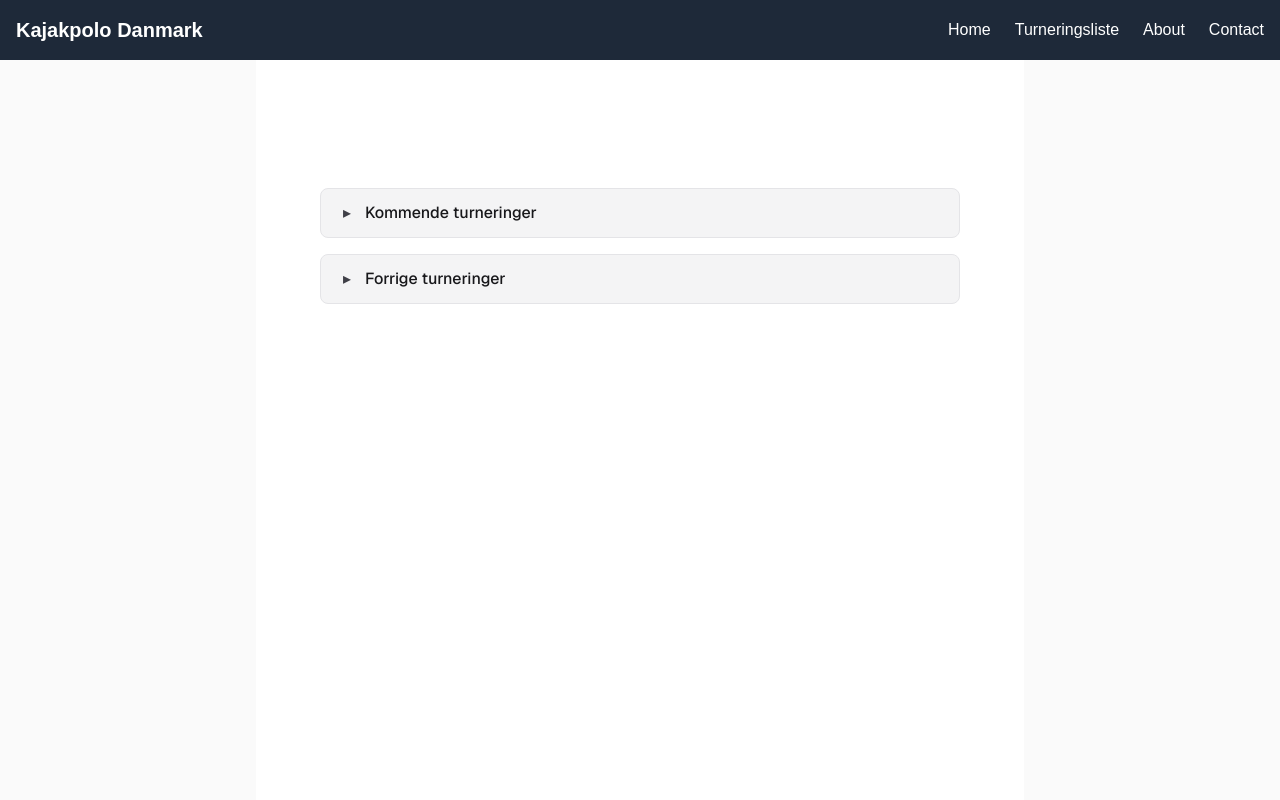
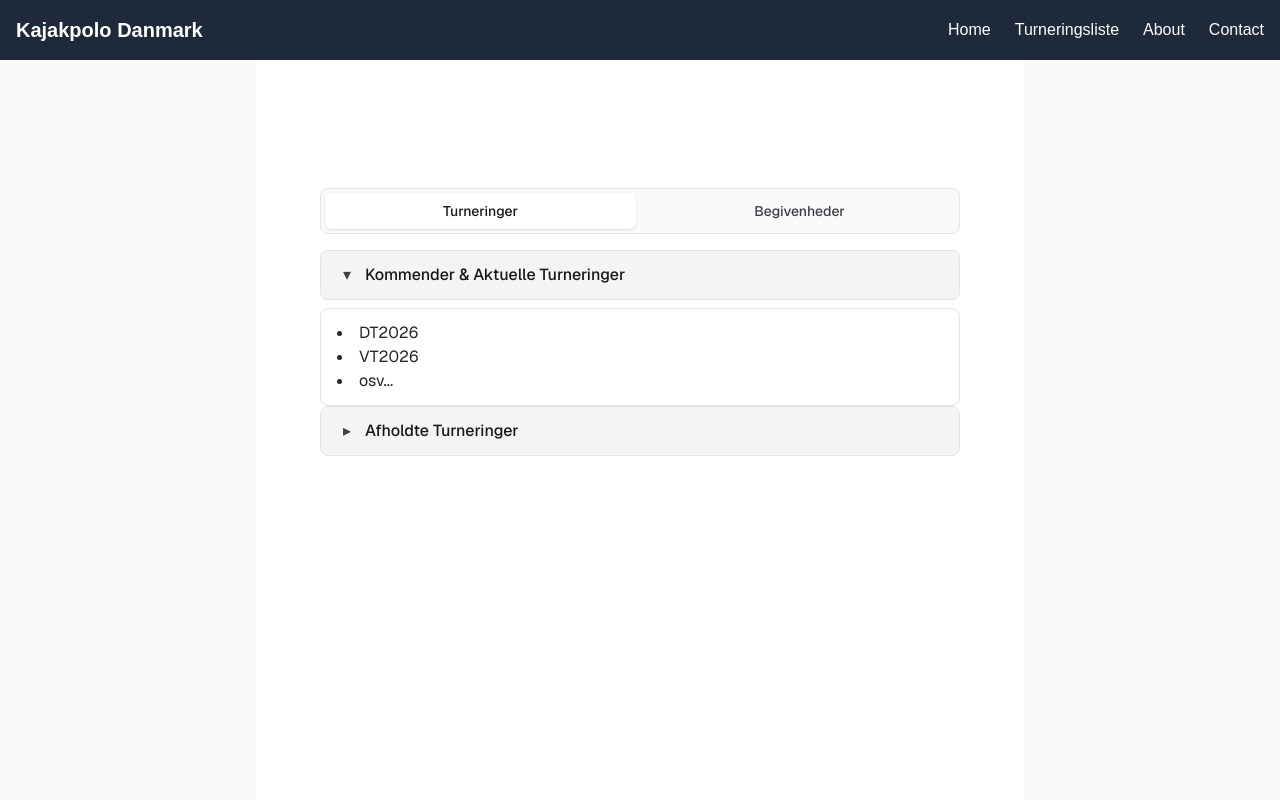
Before and after one commit to TacoKarl/kpolo, a Next.js app in the folder frontend/: page /turneringsliste in a window 1280 px wide. Shown: the top 800 px of the page. Built offline with nearby package versions, Linux system fonts and the light colour scheme.

Commit message:
turneringer og begivenheder list view skabelon

```diff
--- a/frontend/src/app/turneringsliste/page.tsx
+++ b/frontend/src/app/turneringsliste/page.tsx
@@ -1,54 +1,151 @@
 "use client";
 import { useState } from "react";
 import { Triangle } from "../components/ui/Triangle";
+type ActiveTab = "turneringer" | "events";
 
-export default function Turneringsliste() {
-    const [open, setOpen] = useState<{ first: boolean; second: boolean }>({
-        first: false,
-        second: false,
+export default function Page() {
+    const [activeTab, setActiveTab] = useState<ActiveTab>("turneringer");
+
+    const [open, setOpen] = useState<{ turneringerFuture: boolean; turneringerPast: boolean; eventsFuture: boolean; eventsPast: boolean }>({
+        turneringerFuture: true,
+        turneringerPast: false,
+        eventsFuture: true,
+        eventsPast: false
     });
 
     return (
         <div className="flex min-h-screen items-center justify-center bg-zinc-50 font-sans dark:bg-black">
-            <main className="flex min-h-screen w-full max-w-3xl flex-col gap-4 py-32 px-16 bg-white dark:bg-black sm:items-start">
+            <main className="flex min-h-screen w-full max-w-3xl flex-col gap-4 bg-white px-16 py-32 dark:bg-black sm:items-start">
+                <div
+                    role="tablist"
+                    aria-label="Turneringer og events"
+                    className="flex w-full gap-2 rounded-lg border border-zinc-200 bg-zinc-50 p-1 dark:border-zinc-800 dark:bg-zinc-900"
+                >
                     <button
                         type="button"
-                    onClick={() => setOpen((s) => ({ ...s, first: !s.first }))}
-                    className="flex w-full items-center gap-2 rounded-lg border border-zinc-200 bg-zinc-100 px-4 py-3 text-left font-medium text-zinc-900 transition hover:bg-zinc-200 dark:border-zinc-800 dark:bg-zinc-900 dark:text-zinc-100 dark:hover:bg-zinc-800"
-                    aria-expanded={open.first}
-                    aria-controls="panel-first"
+                        role="tab"
+                        aria-selected={activeTab === "turneringer"}
+                        className={[
+                            "flex-1 rounded-md px-3 py-2 text-sm font-medium transition",
+                            activeTab === "turneringer"
+                                ? "bg-white text-zinc-900 shadow-sm dark:bg-black dark:text-zinc-100"
+                                : "text-zinc-700 hover:bg-white/60 dark:text-zinc-300 dark:hover:bg-black/40",
+                        ].join(" ")}
+                        onClick={() => setActiveTab("turneringer")}
                     >
-                    <Triangle isOpen={open.first} />
-                    <span>Kommende turneringer</span>
+                        Turneringer
                     </button>
-
-                {open.first && (
-                    <div
-                        id="panel-first"
-                        className="w-full rounded-lg border border-zinc-200 bg-white px-4 py-3 text-zinc-800 dark:border-zinc-800 dark:bg-black dark:text-zinc-200"
-                    >
-                        Ting
-                    </div>
-                )}
 
                     <button
                         type="button"
-                    onClick={() => setOpen((s) => ({ ...s, second: !s.second }))}
+                        role="tab"
+                        aria-selected={activeTab === "events"}
+                        className={[
+                            "flex-1 rounded-md px-3 py-2 text-sm font-medium transition",
+                            activeTab === "events"
+                                ? "bg-white text-zinc-900 shadow-sm dark:bg-black dark:text-zinc-100"
+                                : "text-zinc-700 hover:bg-white/60 dark:text-zinc-300 dark:hover:bg-black/40",
+                        ].join(" ")}
+                        onClick={() => setActiveTab("events")}
+                    >
+                        Begivenheder
+                    </button>
+                </div>
+
+                {activeTab === "turneringer" && (
+                    <section role="tabpanel" className="w-full">
+                        <button
+                            type="button"
+                            onClick={() =>
+                                setOpen((s) => ({ ...s, turneringerFuture: !s.turneringerFuture }))
+                            }
                             className="flex w-full items-center gap-2 rounded-lg border border-zinc-200 bg-zinc-100 px-4 py-3 text-left font-medium text-zinc-900 transition hover:bg-zinc-200 dark:border-zinc-800 dark:bg-zinc-900 dark:text-zinc-100 dark:hover:bg-zinc-800"
-                    aria-expanded={open.second}
-                    aria-controls="panel-second"
+                            aria-expanded={open.turneringerFuture}
+                            aria-controls="panel-turneringer"
                         >
-                    <Triangle isOpen={open.second} />
-                    <span>Forrige turneringer</span>
+                            <Triangle isOpen={open.turneringerFuture} />
+                            <span>Kommender & Aktuelle Turneringer</span>
                         </button>
 
-                {open.second && (
+                        {open.turneringerFuture && (
                             <div
-                        id="panel-second"
-                        className="w-full rounded-lg border border-zinc-200 bg-white px-4 py-3 text-zinc-800 dark:border-zinc-800 dark:bg-black dark:text-zinc-200"
+                                id="panel-turneringer"
+                                className="mt-2 w-full rounded-lg border border-zinc-200 bg-white px-4 py-3 text-zinc-800 dark:border-zinc-800 dark:bg-black dark:text-zinc-200"
                             >
-                        Flere ting
+                                <li>DT2026</li>
+                                <li>VT2026</li>
+                                <li>osv...</li>
                             </div>
+                        )}
+                        <button
+                            type="button"
+                            onClick={() =>
+                                setOpen((s) => ({ ...s, turneringerPast: !s.turneringerPast }))
+                            }
+                            className="flex w-full items-center gap-2 rounded-lg border border-zinc-200 bg-zinc-100 px-4 py-3 text-left font-medium text-zinc-900 transition hover:bg-zinc-200 dark:border-zinc-800 dark:bg-zinc-900 dark:text-zinc-100 dark:hover:bg-zinc-800"
+                            aria-expanded={open.turneringerPast}
+                            aria-controls="panel-turneringer"
+                        >
+                            <Triangle isOpen={open.turneringerPast} />
+                            <span>Afholdte Turneringer</span>
+                        </button>
+
+                        {open.turneringerPast && (
+                            <div
+                                id="panel-turneringer"
+                                className="mt-2 w-full rounded-lg border border-zinc-200 bg-white px-4 py-3 text-zinc-800 dark:border-zinc-800 dark:bg-black dark:text-zinc-200"
+                            >
+                                <li>DT2025</li>
+                                <li>VT2025</li>
+                                <li>DT2024</li>
+                                <li>vT2024</li>
+                                <li>osv...</li>
+                            </div>
+                        )}
+                    </section>
+                )}
+
+                {activeTab === "events" && (
+                    <section role="tabpanel" className="w-full">
+                        <button
+                            type="button"
+                            onClick={() => setOpen((s) => ({ ...s, eventsFuture: !s.eventsFuture }))}
+                            className="flex w-full items-center gap-2 rounded-lg border border-zinc-200 bg-zinc-100 px-4 py-3 text-left font-medium text-zinc-900 transition hover:bg-zinc-200 dark:border-zinc-800 dark:bg-zinc-900 dark:text-zinc-100 dark:hover:bg-zinc-800"
+                            aria-expanded={open.eventsFuture}
+                            aria-controls="panel-events"
+                        >
+                            <Triangle isOpen={open.eventsFuture} />
+                            <span>Kommende & aktuelle Begivenheder</span>
+                        </button>
+
+                        {open.eventsFuture && (
+                            <div
+                                id="panel-events"
+                                className="mt-2 w-full rounded-lg border border-zinc-200 bg-white px-4 py-3 text-zinc-800 dark:border-zinc-800 dark:bg-black dark:text-zinc-200"
+                            >
+                                Crazy calendar view type shit
+                            </div>
+                        )}
+                        <button
+                            type="button"
+                            onClick={() => setOpen((s) => ({ ...s, eventsPast: !s.eventsPast }))}
+                            className="flex w-full items-center gap-2 rounded-lg border border-zinc-200 bg-zinc-100 px-4 py-3 text-left font-medium text-zinc-900 transition hover:bg-zinc-200 dark:border-zinc-800 dark:bg-zinc-900 dark:text-zinc-100 dark:hover:bg-zinc-800"
+                            aria-expanded={open.eventsPast}
+                            aria-controls="panel-events"
+                        >
+                            <Triangle isOpen={open.eventsPast} />
+                            <span>Afholdte Begivenheder</span>
+                        </button>
+
+                        {open.eventsPast && (
+                            <div
+                                id="panel-events"
+                                className="mt-2 w-full rounded-lg border border-zinc-200 bg-white px-4 py-3 text-zinc-800 dark:border-zinc-800 dark:bg-black dark:text-zinc-200"
+                            >
+                                Crazy calendar view type shit
+                            </div>
+                        )}
+                    </section>
                 )}
             </main>
         </div>
```
Lines whose indentation alone changed are shown as unchanged.
